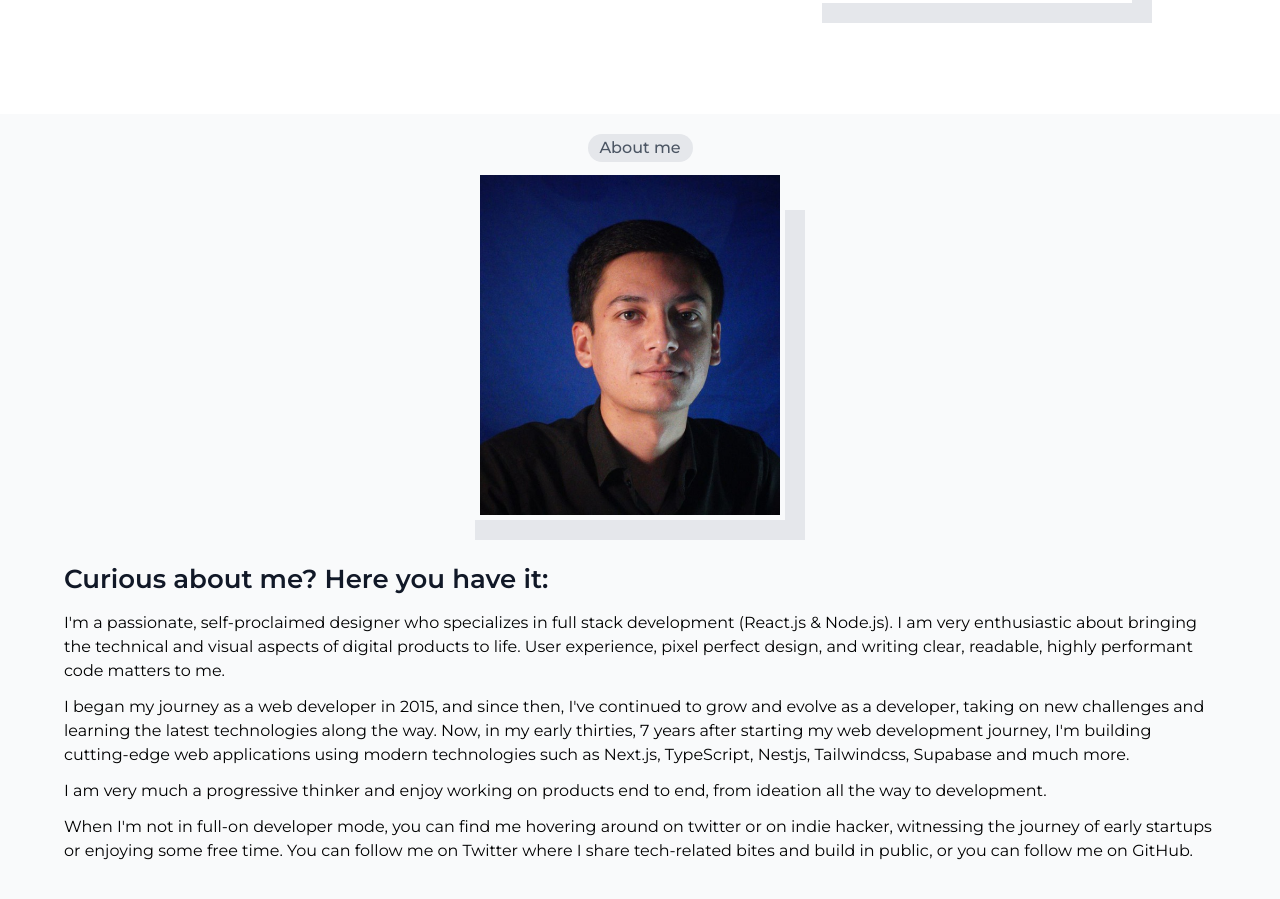
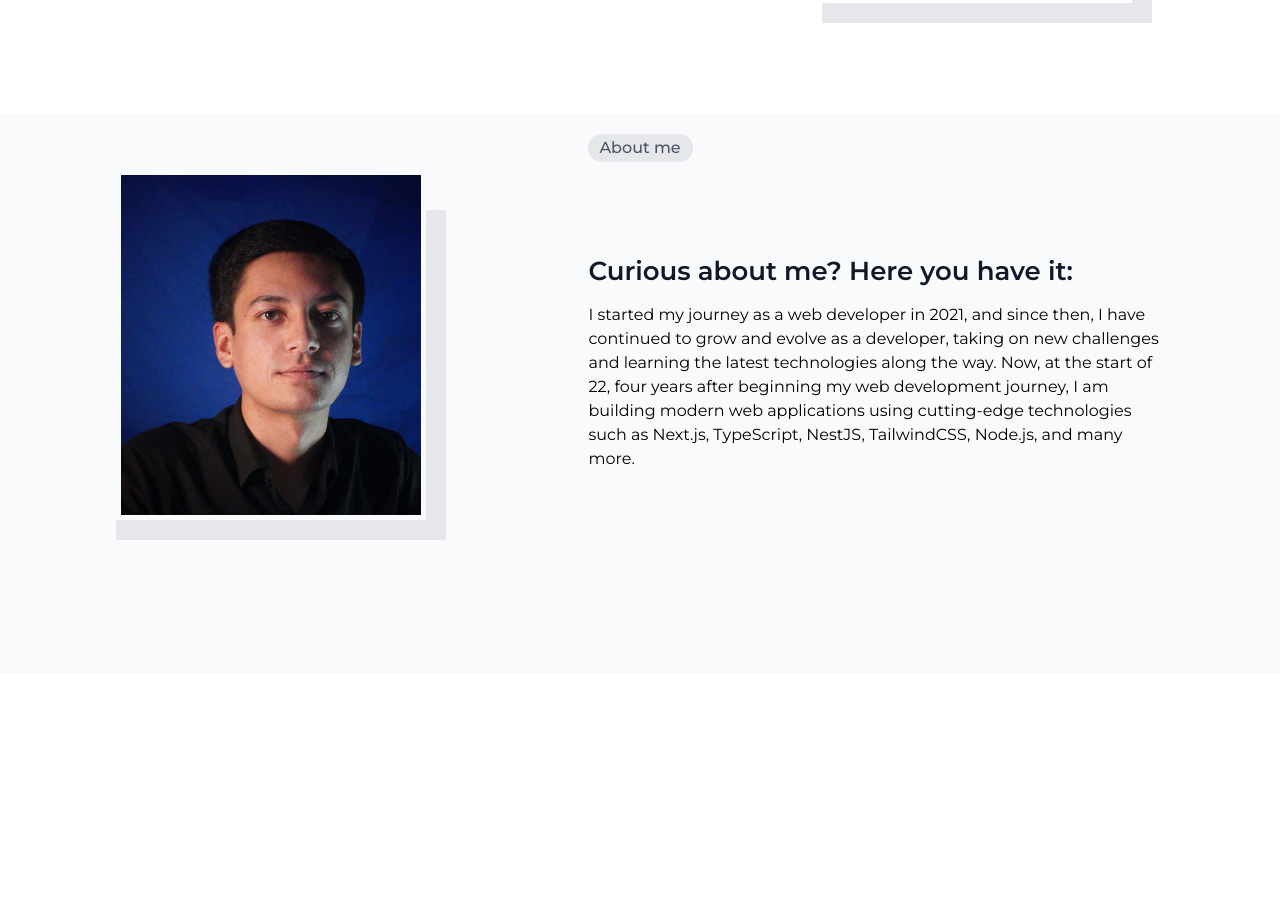
Before and after one commit to Sariqdasturchi/portfolio, a React (Vite) app: page / in a window 1280 px wide. Shown: the part 531-1430 px from the top of the page. After the commit the page ends 1205 px from the top, so only its background shows below. Built offline with nearby package versions, Linux system fonts and the light colour scheme.

Commit message:
about page end

```diff
--- a/src/components/header.jsx
+++ b/src/components/header.jsx
@@ -84,7 +84,7 @@ export default function Header () {
             )}
           </div>
           {toggleMenu && (
-            <div className='absolute sm:flex md:hidden lg:hidden xl:hidden 2xl:hidden inset-y-0 inset-x-0 w-[100%] h-screen bg-gray-light-200 z-10'>
+            <div className='absolute sm:flex md:hidden lg:hidden xl:hidden 2xl:hidden inset-y-0 inset-x-0 w-[100%] h-screen z-10'>
               <div className='w-[92%] h-screen bg-gray-light-50 shadow fixed'>
                 <div className='w-full flex items-center justify-between p-3'>
                   <a href='/'>
--- a/src/pages/about.jsx
+++ b/src/pages/about.jsx
@@ -5,10 +5,11 @@ export default function About () {
   return (
     <>
       <section className='w-full h-[auto] bg-gray-light-50'>
-        <div className='w-[90%] h-screen mx-auto flex flex-col items-center'>
+        <div className='w-[90%] h-screen sm:h-[50vh] md:h-[60vh] lg:h-[65vh] xl:h-[70vh] 2xl:h-[75vh] mx-auto flex flex-col items-center'>
           <div className='mt-5'>
             <TagButton children={'About me'} />
           </div>
+          <div className='flex flex-col sm:flex-row justify-around items-center'>
             <div className='w-[280px] sm:w-[290px] md:w-[300px] lg:w-[320px] xl:w-[330px] 2xl:w-[400px] h-[280px] sm:h-[290px] md:h-[300px] lg:h-[320px] xl:h-[330px] 2xl:h-[350px] flex justify-center items-center user-card mt-12'>
               <div className='w-[240px] sm:w-[250px] md:w-[270px] lg:w-[290px] xl:w-[300px] 2xl:w-[360px] h-[300px] sm:h-[310px] md:h-[300px] lg:h-[360px] xl:h-[380px] 2xl:h-[435px] '>
                 <img
@@ -18,7 +19,7 @@ export default function About () {
                 />
               </div>
             </div>
-          <div className='w-full h-[auto] mt-5'>
+            <div className='w-full sm:w-[50%] h-[auto] mt-5  ml-0 sm:ml-10'>
               <div>
                 <h1 className='text-[26px] font-semibold text-gray-light-900'>
                   Curious about me? Here you have it:
@@ -26,39 +27,15 @@ export default function About () {
               </div>
               <div className='mt-3'>
                 <p>
-                I'm a passionate, self-proclaimed designer who specializes in
-                full stack development (React.js & Node.js). I am very
-                enthusiastic about bringing the technical and visual aspects of
-                digital products to life. User experience, pixel perfect design,
-                and writing clear, readable, highly performant code matters to
-                me.
+                  I started my journey as a web developer in 2021, and since
+                  then, I have continued to grow and evolve as a developer,
+                  taking on new challenges and learning the latest technologies
+                  along the way. Now, at the start of 22, four years after
+                  beginning my web development journey, I am building modern web
+                  applications using cutting-edge technologies such as Next.js,
+                  TypeScript, NestJS, TailwindCSS, Node.js, and many more.
                 </p>
               </div>
-            <div className='mt-3'>
-              <p>
-                I began my journey as a web developer in 2015, and since then,
-                I've continued to grow and evolve as a developer, taking on new
-                challenges and learning the latest technologies along the way.
-                Now, in my early thirties, 7 years after starting my web
-                development journey, I'm building cutting-edge web applications
-                using modern technologies such as Next.js, TypeScript, Nestjs,
-                Tailwindcss, Supabase and much more.
-              </p>
-            </div>
-            <div className='mt-3'>
-              <p>
-                I am very much a progressive thinker and enjoy working on
-                products end to end, from ideation all the way to development.
-              </p>
-            </div>
-            <div className='mt-3'>
-              <p>
-                When I'm not in full-on developer mode, you can find me hovering
-                around on twitter or on indie hacker, witnessing the journey of
-                early startups or enjoying some free time. You can follow me on
-                Twitter where I share tech-related bites and build in public, or
-                you can follow me on GitHub.
-              </p>
             </div>
           </div>
         </div>
--- a/src/pages/home.jsx
+++ b/src/pages/home.jsx
@@ -28,12 +28,12 @@ export default function Home () {
           {/* home text component */}
           <div className='w-full sm:w-[50%] md:w-[50%] h-[auto] flex flex-col mt-5'>
             <div className='flex'>
-              <h1 className='text-[32px] inline'>Hi, I’m Suhrob</h1>
+              <h1 className='text-[32px] inline font-medium'>Hi, I’m Suhrob</h1>
             </div>
             {/* description */}
             <div>
               <p>
-                I'm a full stack developer (React.js) with a focus on creating
+                I'm a Frontend developer (React.js) with a focus on creating
                 (and occasionally designing) exceptional digital experiences
                 that are fast, accessible, visually appealing, and responsive.
                 Even though I have been creating web applications for over 2
```
Lines whose indentation alone changed are shown as unchanged.
